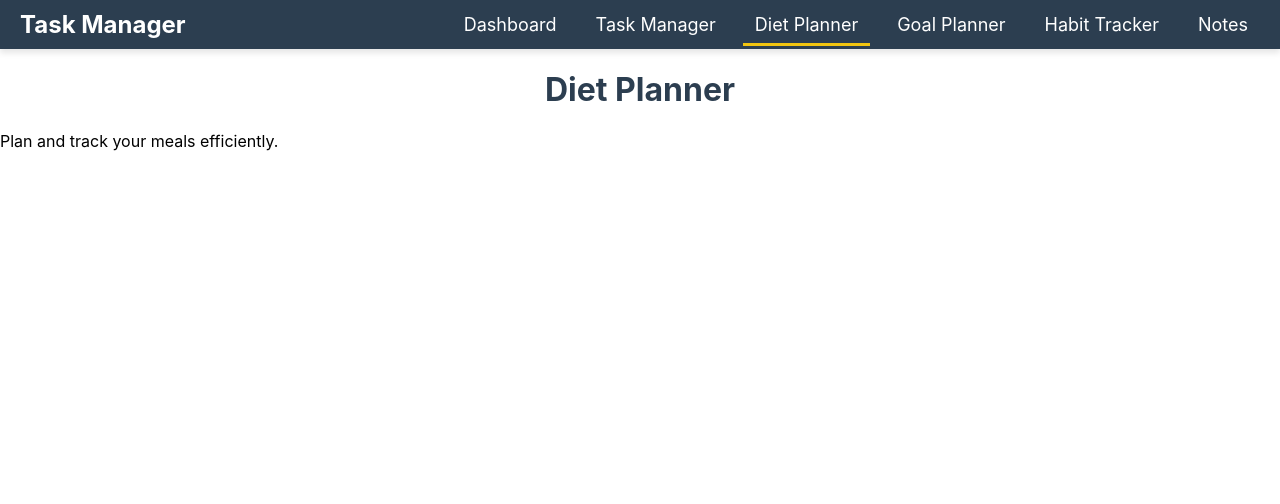
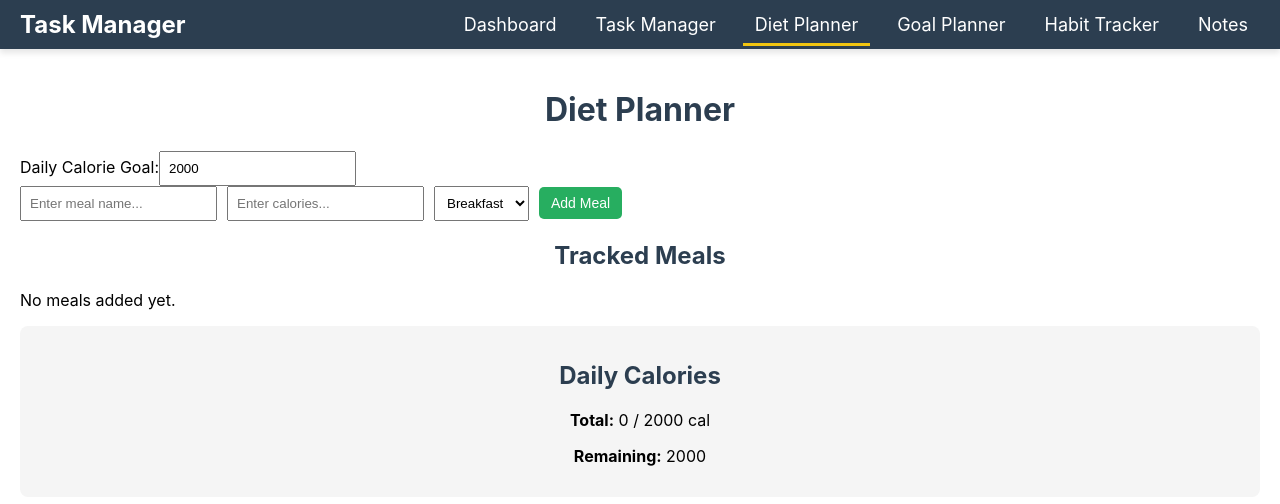
Before and after one commit to Abinaya-balu/Organizehub, a React (Create React App) app: page /dietplanner in a window 1280 px wide. Shown: the top 504 px of the page. Built offline with nearby package versions, Linux system fonts and the light colour scheme.

Commit message:
Add Diet Planner feature

```diff
--- /dev/null
+++ b/src/pages/DietPlanner.css
@@ -0,0 +1,62 @@
+.diet-planner {
+  padding: 20px;
+}
+
+h1, h2 {
+  text-align: center;
+  color: #2c3e50;
+}
+
+.calorie-goal input, .meal-input input, .meal-input select {
+  padding: 8px;
+  margin-right: 10px;
+}
+
+.meal-input button {
+  padding: 8px 12px;
+  background-color: #27ae60;
+  color: white;
+  border: none;
+  cursor: pointer;
+}
+
+.meal-input button:hover {
+  background-color: #219653;
+}
+
+.meal-list ul {
+  list-style: none;
+  padding: 0;
+}
+
+.meal-item {
+  display: flex;
+  justify-content: space-between;
+  background-color: #ecf0f1;
+  padding: 8px;
+  border-radius: 6px;
+  margin-bottom: 8px;
+}
+
+.meal-item button {
+  background-color: #e74c3c;
+  border: none;
+  color: white;
+  cursor: pointer;
+}
+
+.meal-item button:hover {
+  background-color: #c0392b;
+}
+
+.calorie-summary {
+  text-align: center;
+  background-color: #f5f5f5;
+  padding: 15px;
+  border-radius: 8px;
+}
+
+.over-limit {
+  color: red;
+  font-weight: bold;
+}
--- a/src/pages/DietPlanner.js
+++ b/src/pages/DietPlanner.js
@@ -1,12 +1,105 @@
-import React from 'react';
+import React, { useState, useEffect } from "react";
+import "./DietPlanner.css";
 
-function DietPlanner() {
+const CATEGORIES = ["Breakfast", "Lunch", "Dinner", "Snacks"];
+
+const DietPlanner = () => {
+  const [meals, setMeals] = useState([]);
+  const [mealName, setMealName] = useState("");
+  const [calories, setCalories] = useState("");
+  const [category, setCategory] = useState("Breakfast");
+  const [dailyCalorieGoal, setDailyCalorieGoal] = useState(2000);
+
+  useEffect(() => {
+    const savedMeals = JSON.parse(localStorage.getItem("meals")) || [];
+    setMeals(savedMeals);
+  }, []);
+
+  useEffect(() => {
+    localStorage.setItem("meals", JSON.stringify(meals));
+  }, [meals]);
+
+  const addMeal = () => {
+    if (mealName.trim() && calories > 0) {
+      const newMeal = { id: Date.now(), name: mealName, calories: parseInt(calories), category };
+      setMeals([...meals, newMeal]);
+      setMealName("");
+      setCalories("");
+    }
+  };
+
+  const deleteMeal = (id) => {
+    setMeals(meals.filter((meal) => meal.id !== id));
+  };
+
+  const totalCalories = meals.reduce((sum, meal) => sum + meal.calories, 0);
+  const remainingCalories = dailyCalorieGoal - totalCalories;
+
   return (
-    <div>
+    <div className="diet-planner">
       <h1>Diet Planner</h1>
-      <p>Plan and track your meals efficiently.</p>
+
+      {/* Daily Calorie Goal Input */}
+      <div className="calorie-goal">
+        <label>Daily Calorie Goal:</label>
+        <input
+          type="number"
+          value={dailyCalorieGoal}
+          onChange={(e) => setDailyCalorieGoal(Number(e.target.value))}
+        />
+      </div>
+
+      {/* Meal Input Section */}
+      <div className="meal-input">
+        <input
+          type="text"
+          value={mealName}
+          onChange={(e) => setMealName(e.target.value)}
+          placeholder="Enter meal name..."
+        />
+        <input
+          type="number"
+          value={calories}
+          onChange={(e) => setCalories(e.target.value)}
+          placeholder="Enter calories..."
+        />
+        <select value={category} onChange={(e) => setCategory(e.target.value)}>
+          {CATEGORIES.map((cat) => (
+            <option key={cat} value={cat}>
+              {cat}
+            </option>
+          ))}
+        </select>
+        <button onClick={addMeal}>Add Meal</button>
+      </div>
+
+      {/* Display Meals */}
+      <div className="meal-list">
+        <h2>Tracked Meals</h2>
+        {meals.length > 0 ? (
+          <ul>
+            {meals.map((meal) => (
+              <li key={meal.id} className={`meal-item category-${meal.category.toLowerCase()}`}>
+                <strong>{meal.name}</strong> - {meal.calories} cal ({meal.category})
+                <button onClick={() => deleteMeal(meal.id)}>Delete</button>
+              </li>
+            ))}
+          </ul>
+        ) : (
+          <p>No meals added yet.</p>
+        )}
+      </div>
+
+      {/* Calorie Summary */}
+      <div className="calorie-summary">
+        <h2>Daily Calories</h2>
+        <p><strong>Total:</strong> {totalCalories} / {dailyCalorieGoal} cal</p>
+        <p className={remainingCalories < 0 ? "over-limit" : ""}>
+          <strong>Remaining:</strong> {remainingCalories >= 0 ? remainingCalories : `Over limit by ${Math.abs(remainingCalories)} cal`}
+        </p>
+      </div>
     </div>
   );
-}
+};
 
 export default DietPlanner;
```
